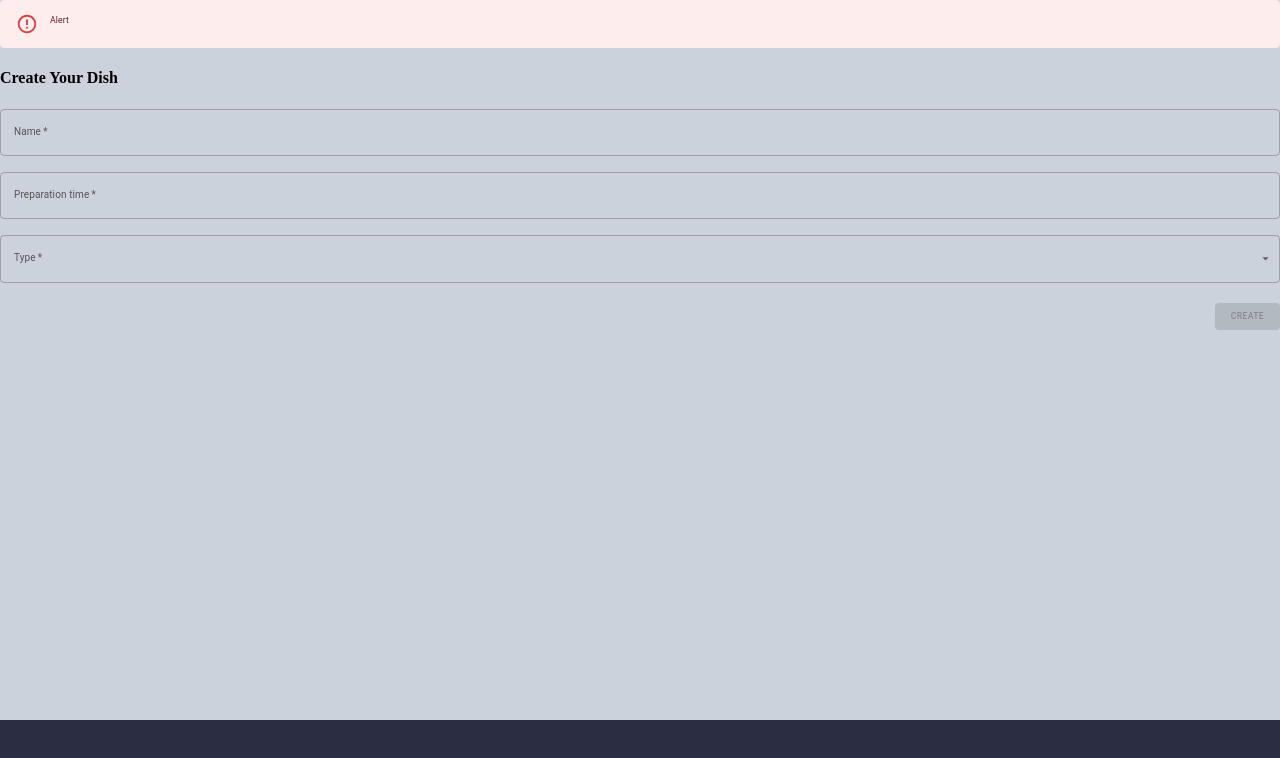
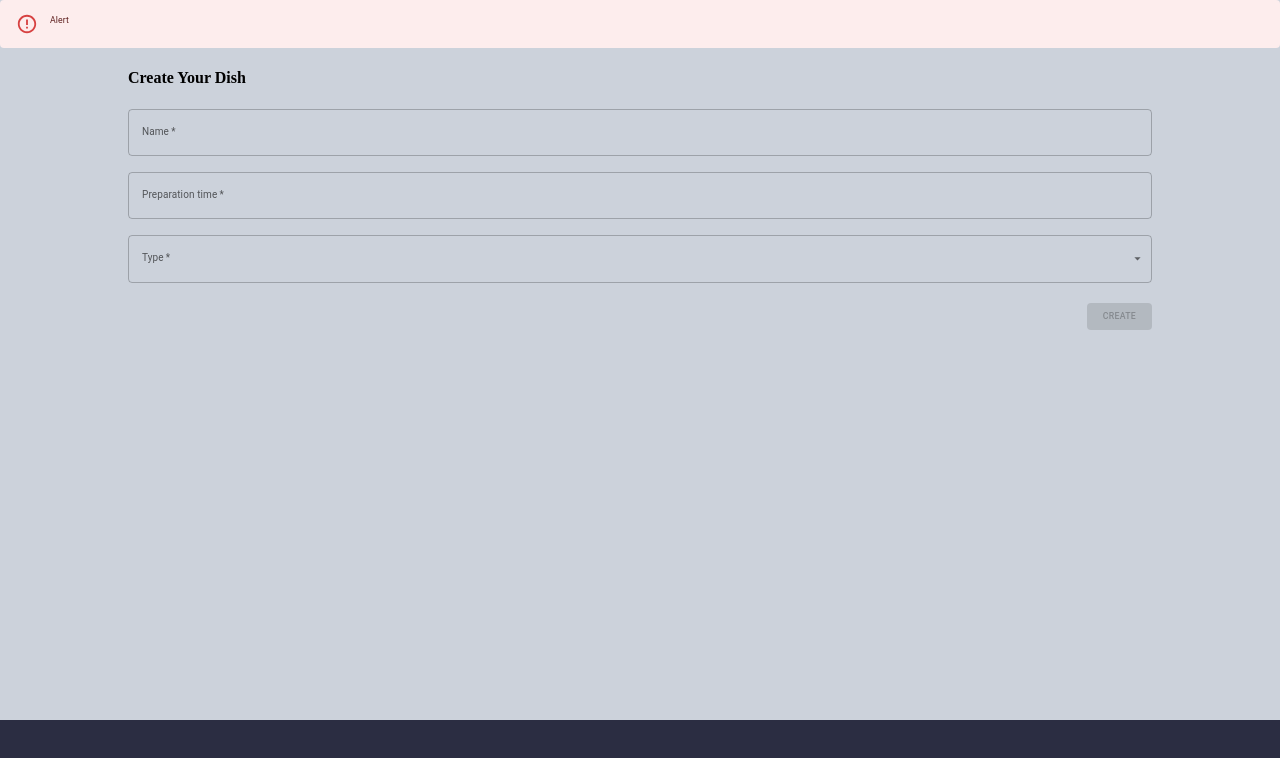
Before and after one commit to KordianKorsakowski/food, a React (Create React App) app in the folder dish/: page / in a window 1280 px wide. Shown: the top 758 px of the page. Built offline with nearby package versions, Linux system fonts and the light colour scheme.

Commit message:
center form

```diff
--- a/dish/src/features/formDish/components/CreateDishFormBody.tsx
+++ b/dish/src/features/formDish/components/CreateDishFormBody.tsx
@@ -4,6 +4,7 @@ import { useFormikContext } from 'formik';
 import React from 'react';
 import { CreateDishFormConditionallyInputs } from './CreateDishFormConditionallyInputs';
 import { DISH_OPTIONS } from '../constants/constants';
+import { Container } from '../style/CreateDishFormStyle.styles';
 
 interface FormDishBodyProps {
   submitButton: JSX.Element;
@@ -18,6 +19,7 @@ export const CreateDishFormBody: React.FC<FormDishBodyProps> = ({
   return (
     <form noValidate onSubmit={handleSubmit}>
       <Alert severity="error">Alert</Alert>
+      <Container>
         <h4>Create Your Dish</h4>
         <Grid container spacing={2}>
           <Grid item xs={12}>
@@ -40,7 +42,9 @@ export const CreateDishFormBody: React.FC<FormDishBodyProps> = ({
               value={values.preparation_time}
               fullWidth
               helperText={touched.preparation_time && errors.preparation_time}
-            error={Boolean(touched.preparation_time && errors.preparation_time)}
+              error={Boolean(
+                touched.preparation_time && errors.preparation_time
+              )}
               onBlur={handleBlur}
               onChange={handleChange}
               required
@@ -81,6 +85,7 @@ export const CreateDishFormBody: React.FC<FormDishBodyProps> = ({
         >
           {submitButton}
         </div>
+      </Container>
     </form>
   );
 };
--- /dev/null
+++ b/dish/src/features/formDish/style/CreateDishFormStyle.styles.ts
@@ -0,0 +1,6 @@
+import styled from 'styled-components';
+
+export const Container = styled.div`
+  width: 80%;
+  margin: auto;
+`;
```
Lines whose indentation alone changed are shown as unchanged.
